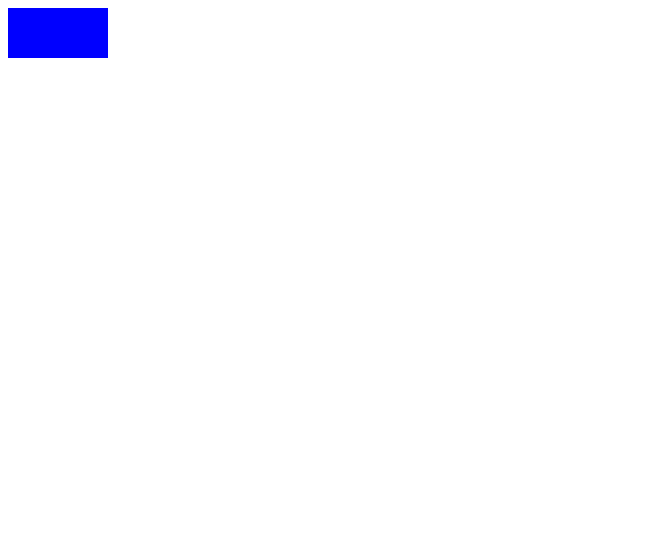
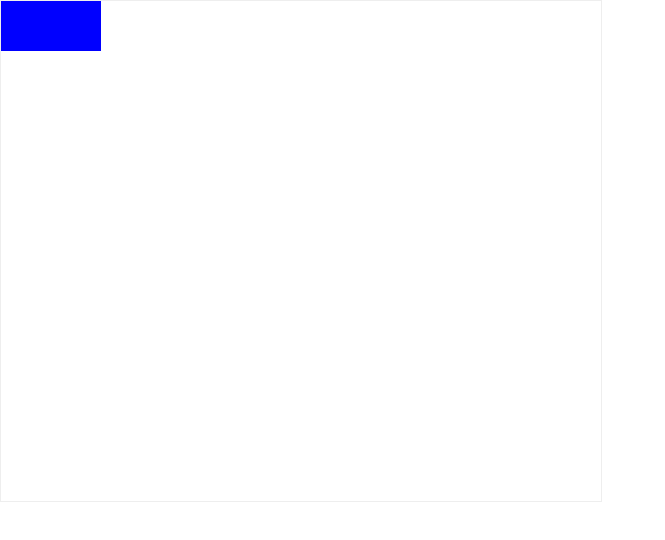
Before and after one commit to JeffreyWang/movable-rectangles, a plain HTML site: page index.html in a window 1280 px wide. Shown: the whole page, without its empty margins (0-665 px from the left). Drawn offline with Linux system fonts and the light colour scheme.

Commit message:
change the project constructure

```diff
--- a/index.html
+++ b/index.html
@@ -3,11 +3,12 @@
 <head>
     <meta charset="UTF-8">
     <title>movable rectangle</title>
+    <link rel="stylesheet" href="css/movable-rectangle.css">
 </head>
 
 <body>
-<canvas id="canvas"></canvas>
-<script src="movable-rectangle.js"></script>
+<canvas id="canvas" width="600px" height="500px"></canvas>
+<script src="js/movable-rectangle.js"></script>
 </body>
 
 </html>
```
Also changed, not shown: css/movable-rectangle.css (renamed from movable-rectangle.css), js/movable-rectangle.js (renamed from movable-rectangle.js).
